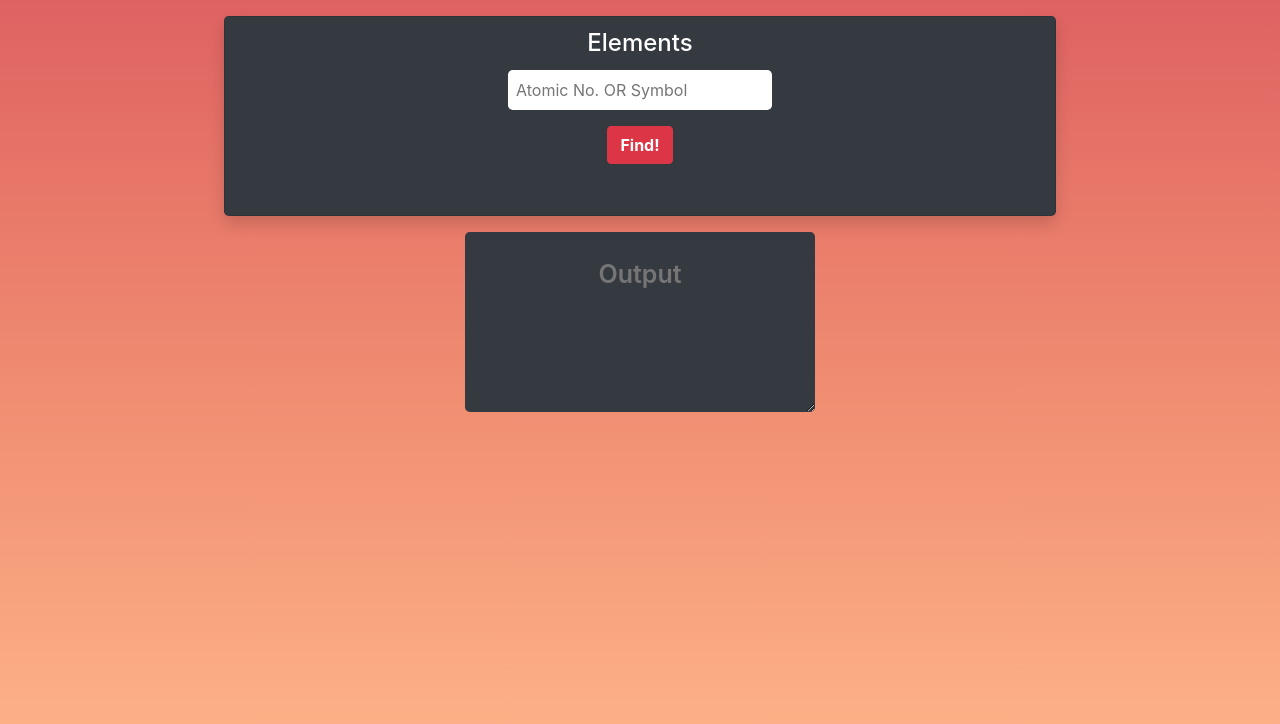
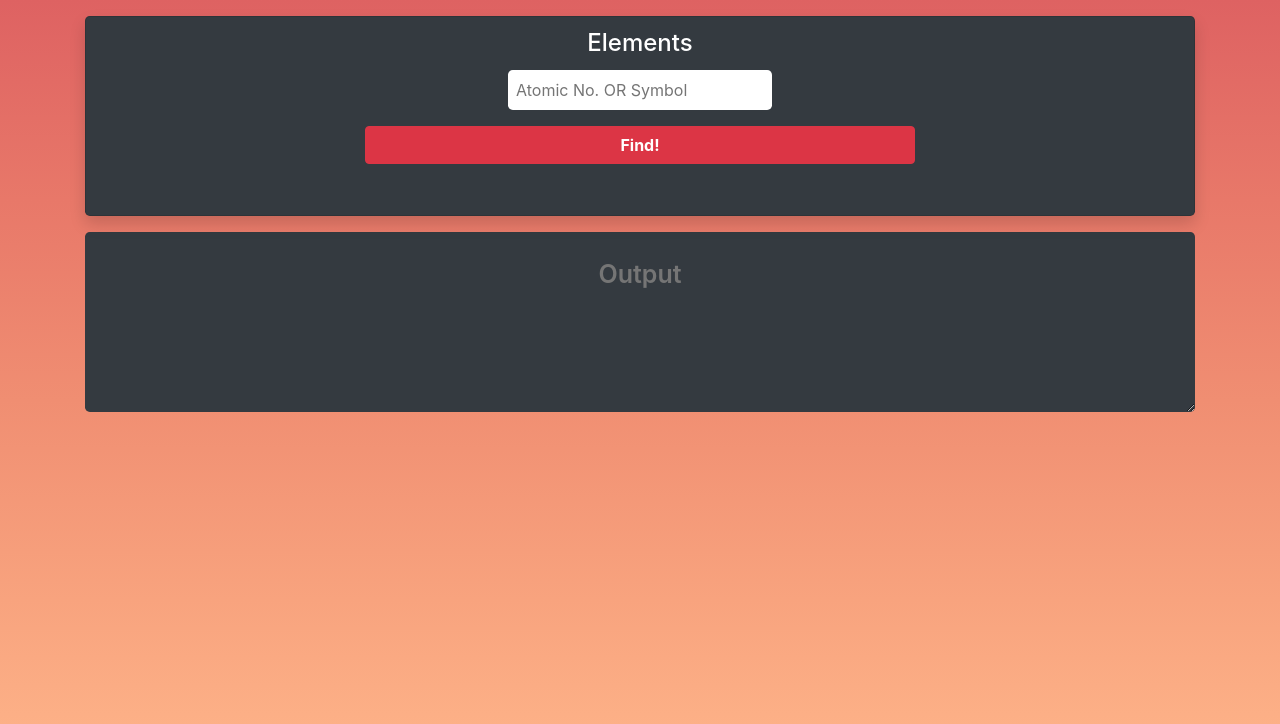
Before and after one commit to RBH-91/The-Modern-Periodic-Table, a plain HTML site: page index.html in a window 1280 px wide. Drawn offline with nearby package versions, Linux system fonts and the light colour scheme.

Commit message:
Update index.html

```diff
--- a/index.html
+++ b/index.html
@@ -11,17 +11,17 @@
 
 <body>
     <div class="container text-center h-100">
-        <div class="card bg-dark shadow d-inline-block mt-3 rounded-lg w-75">
-            <div class="card-body p-1 text-center text-white">
+        <div class="card bg-dark shadow d-inline-block mt-3 rounded-lg w-100">
+            <div class="card-body p-1 text-center text-white w- 75">
                 <h4 class="card-title text-center mt-2">Elements</h4>
                 <input id="need" type="text" placeholder="Atomic No. OR Symbol" class="p-2 rounded-lg border-0">
                 <p class="text-center">
-                    <button class="btn btn-danger  mt-3" onclick="execute(document.getElementById('need').value)"><b>Find!</b></button>
+                    <button class="btn btn-danger  mt-3 w-50" onclick="execute(document.getElementById('need').value)"><b>Find!</b></button>
                 </p>
             </div>
         </div>
         <br>
-        <textarea id="output" class="pt-4 mt-3 bg-dark border-0 rounded-lg text-center text-white p-1"
+        <textarea id="output" class="pt-4 mt-3 bg-dark border-0 rounded-lg text-center text-white p-1 w-100"
             placeholder="Output" disabled></textarea>
     </div>
 
```
